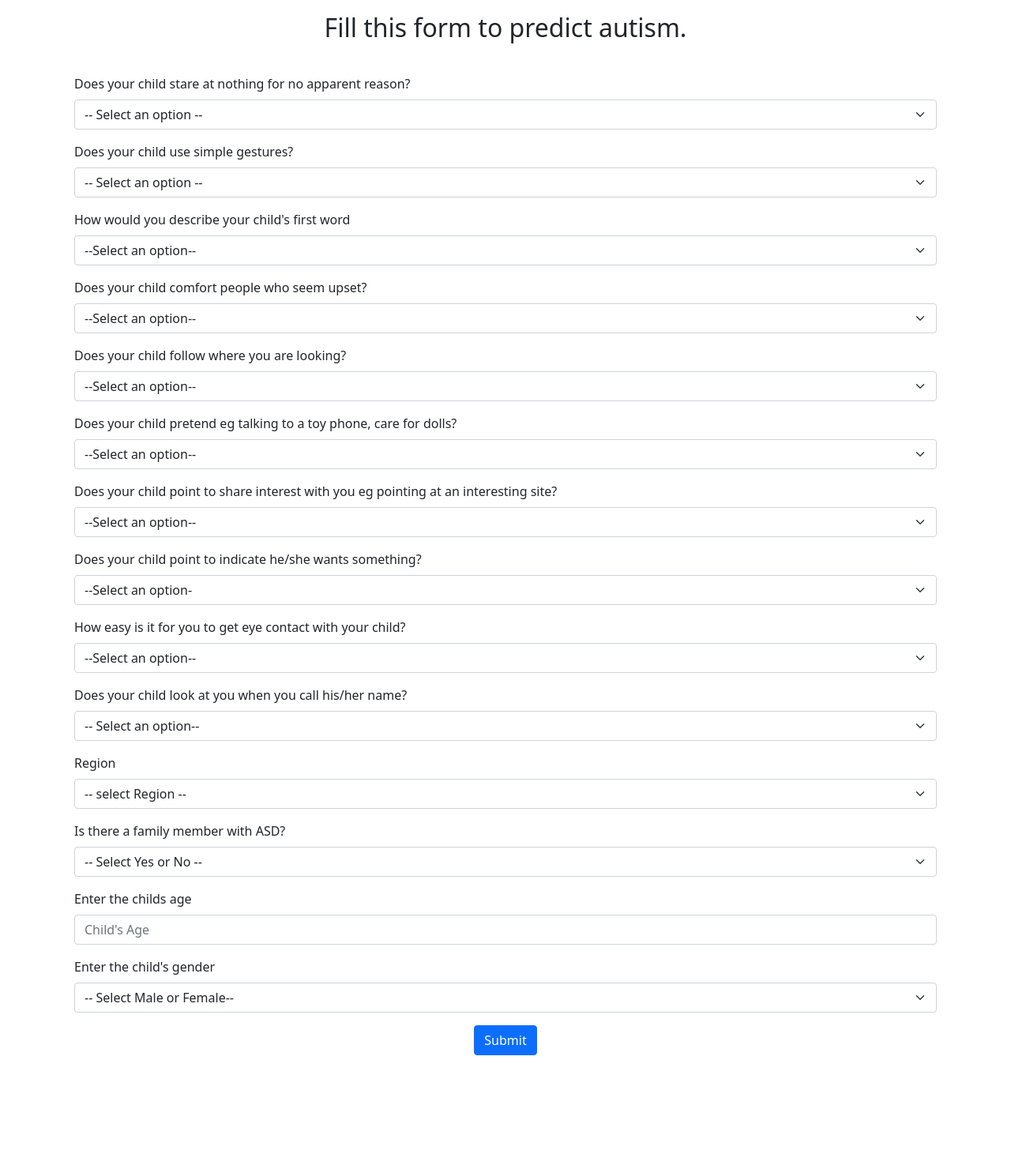
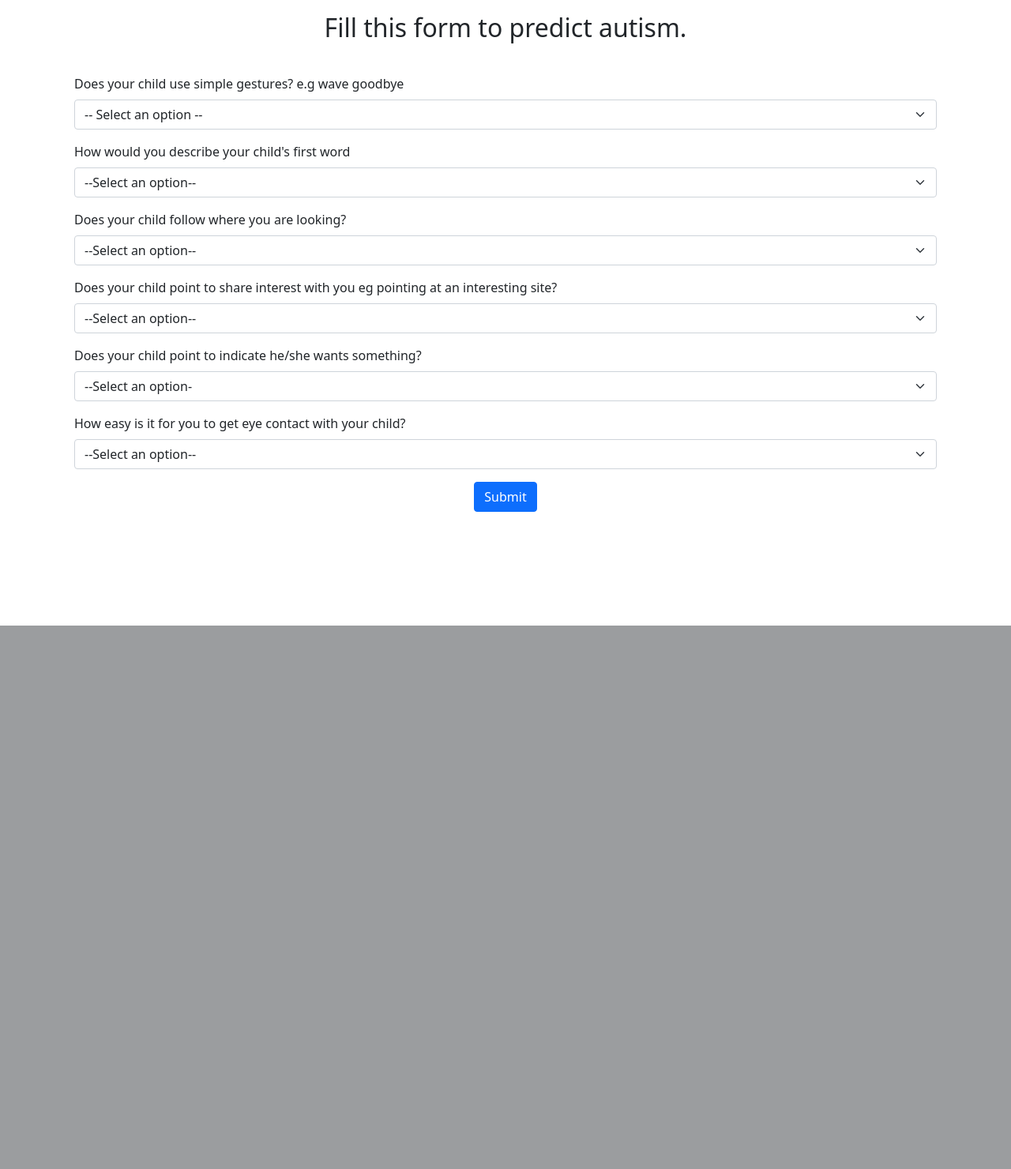
Before and after one commit to Achieng45/Autism_prediction, a Flask app: page / in a window 1280 px wide. Shown: the part 1074-2554 px from the top of the page at 79% size. After the commit the page ends 1866 px from the top, so only its background shows below. Run offline with Flask 2, Linux system fonts and the light colour scheme; parts of the project's set-up code (start-up, migrations or seed data) failed here and were passed over.

Commit message:
prediction_model

```diff
--- a/app.py
+++ b/app.py
@@ -15,20 +15,23 @@ def analysis():
 @flask_app.route("/", methods = ["GET","POST"])
 def home():
     if request.method == "POST":
-        A10 = int(request.form['A10'])
+        #A10 = int(request.form['A10'])
         A9 = int(request.form['A9'])
         A8 = int(request.form['A8'])
-        A7 = int(request.form['A7'])
+        #A7 = int(request.form['A7'])
         A6 = int(request.form['A6'])
-        A5 = int(request.form['A5'])
+        #A5 = int(request.form['A5'])
         A4 = int(request.form['A4'])
         A3 = int(request.form['A3'])
         A2 = int(request.form['A2'])
-        A1 = int(request.form['A1'])
+        #A1 = int(request.form['A1'])
 
+
+
+        """
         Gender = int(request.form['Gender'])
         Age = int(request.form['Age'])
-        Region = int(request.form['Reqion'])
+        Region = request.form['Region']
         family = int(request.form['Family member with ASD history'])
 
 
@@ -38,7 +41,7 @@ def home():
 
 
 
-        """
+
 
         #region
         if(Region == "Riyadh Province"):
@@ -69,6 +72,7 @@ def home():
             region = 13
         else:
             print("Choose any of the regions above")
+
 
         #Family
         if(family == "Yes"):
@@ -125,18 +129,18 @@ def home():
             gestures = 0
         """
 
-        feature = scaler.fit_transform([[A10,A9,A8,A7,A6,A5,A4,A3,A2,A1,Region,family,Age,Gender]])
+        feature = scaler.fit_transform([[A9,A8,A6,A4,A3,A2,]])
 
         prediction = model.predict(feature)[0]
         # print(prediction)
         #
         if prediction==0:
+            prediction = "YES"
+        else:
             prediction = "NO"
-        else:
-            prediction = "YES"
 
 
-        return render_template("index.html", prediction_text = "Chance of Autism Prediction is -->{}".format(prediction))
+        return render_template("index.html", prediction_text = "Chance of Autism spectrum is -->{}".format(prediction))
     else:
         return render_template("index.html")
 
--- a/autism_spectrum_disorder_prediction.py
+++ b/autism_spectrum_disorder_prediction.py
@@ -16,9 +16,7 @@ import seaborn as sns
 from sklearn.preprocessing import MinMaxScaler,StandardScaler,LabelEncoder
 from sklearn.metrics import classification_report, confusion_matrix
 
-asd=pd.read_csv('Autism Spectrum Disorder Screening Data for Toddlers in Saudi Arabia Data Set.csv')
-
-asd
+asd=pd.read_csv('Autism_prediction\Autism Spectrum Disorder Screening Data for Toddlers in Saudi Arabia Data Set.csv')
 
 """Data Preprocessing and conversion to numerical values"""
 
--- a/templates/index.html
+++ b/templates/index.html
@@ -96,20 +96,10 @@
         </div>
         <div class="container">
             <form action="/" method="POST">
-                <div class="mb-3">
-                    <label for="exampleInputPassword1"  class="form-label">Does your child stare at nothing for no apparent reason?</label>
-                    <select class="form-select" id="A10" name="A10" aria-label="Default select example">
-                        <option selected>-- Select an option --</option>
-                        <option value="1">Many times a day</option>
-                        <option value="1">Few times a day</option>
-                        <option value="1">Few times a week</option>
-                        <option value="0">Less than once a week</option>
-                        <option value="0">Never</option>
-                    </select>
-                </div>
+
 
                 <div class="mb-3">
-                    <label for="exampleInputPassword1"  class="form-label">Does your child use simple gestures?</label>
+                    <label for="exampleInputPassword1"  class="form-label">Does your child use simple gestures? e.g wave goodbye</label>
                     <select class="form-select" id="A9" name="A9" aria-label="Default select example">
                         <option selected>-- Select an option --</option>
                         <option value="1">Never</option>
@@ -131,17 +121,7 @@
                         <option value="0">Very typical</option>
                     </select>
                 </div>
-                <div class="mb-3">
-                    <label for="exampleInputPassword1"  class="form-label">Does your child comfort people who seem upset?</label>
-                    <select class="form-select" id="A7" name="A7" aria-label="Default select example">
-                        <option selected>--Select an option--</option>
-                        <option value="1">Never</option>
-                        <option value="1">Rarely</option>
-                        <option value="1">Sometime</option>
-                        <option value="0">Usually</option>
-                        <option value="0">Always</option>
-                    </select>
-                </div>
+
                 <div class="mb-3">
                     <label for="exampleInputPassword1"  class="form-label">Does your child follow where you are looking?</label>
                     <select class="form-select" id="A6" name="A6" aria-label="Default select example">
@@ -153,17 +133,7 @@
                         <option value="0">Many times a day</option>
                     </select>
                 </div>
-                <div class="mb-3">
-                    <label for="exampleInputPassword1"  class="form-label">Does your child pretend eg talking to a toy phone, care for dolls?</label>
-                    <select class="form-select" id="A5" name="A5" aria-label="Default select example">
-                        <option selected>--Select an option--</option>
-                        <option value="1">Never</option>
-                        <option value="1">Less than once a week</option>
-                        <option value="1">Few times a week</option>
-                        <option value="0">Few times a day</option>
-                        <option value="0">Many times a day</option>
-                    </select>
-                </div>
+
                 <div class="mb-3">
                     <label for="exampleInputPassword1"  class="form-label">Does your child point to share interest with you eg pointing at an interesting site?</label>
                     <select class="form-select" id="A4" name="A4" aria-label="Default select example">
@@ -199,59 +169,7 @@
                         <option value="0">Very easy</option>
                     </select>
                 </div>
-                <div class="mb-3">
-                    <label for="exampleInputPassword1"  class="form-label">Does your child look at you when you call his/her name?</label>
-                    <select class="form-select" id="A1" name="A1" aria-label="Default select example">
-                        <option selected>-- Select an option--</option>
-                        <option value="1">Never</option>
-                        <option value="1">Rarely</option>
-                        <option value="1">Sometime</option>
-                        <option value="0">Usually</option>
-                        <option value="0">Always</option>
-                    </select>
-                </div>
-                <div class="mb-3">
-                    <label for="exampleInputPassword1"  class="form-label">Region</label>
-                    <select class="form-select" id="Region" name="Region" aria-label="Default select example">
-                        <option selected>-- select Region --</option>
-                        <option value="1">Riyadh Province</option>
-                        <option value="2">Makkah Province</option>
-                        <option value="3">Madinah Province</option>
-                        <option value="4">Qassim Province</option>
-                        <option value="5">Eastern Province</option>
-                        <option value="6">Aseer Province</option>
-                        <option value="7">Tabuk Province</option>
-                        <option value="8">Ha'il Province</option>
-                        <option value="9">Northern Borders Province</option>
-                        <option value="10">Jizan Province</option>
-                        <option value="11">Najran Province</option>
-                        <option value="12">Al Baha Province</option>
-                        <option value="13">Al Jawf Province</option>
-                    </select>
-                </div>
-                <div class="mb-3">
-                    <label for="exampleInputPassword1"  class="form-label">Is there a family member with ASD?</label>
-                    <select class="form-select" id="Family member with ASD history" name="Family member with ASD history" aria-label="Default select example">
-                        <option selected>-- Select Yes or No --</option>
-                        <option value="1">Yes</option>
-                        <option value="0">No</option>
 
-                    </select>
-                </div>
-
-                <div class="mb-3">
-                    <label for="age" class="form-label">Enter the childs age</label>
-                    <input type="text" class="form-control" id="Age" name="Age" placeholder="Child's Age">
-                </div>
-                <div class="mb-3">
-                    <label for="exampleInputPassword1"  class="form-label">Enter the child's gender</label>
-                    <select class="form-select" id="Gender" name="Gender" aria-label="Default select example">
-                        <option selected>-- Select Male or Female--</option>
-                        <option value="1">Male</option>
-                        <option value="0">Female</option>
-
-                    </select>
-                </div>
 
 
                 <div class="text-center"><button type="submit" class="btn btn-primary">Submit</button></div>
```
